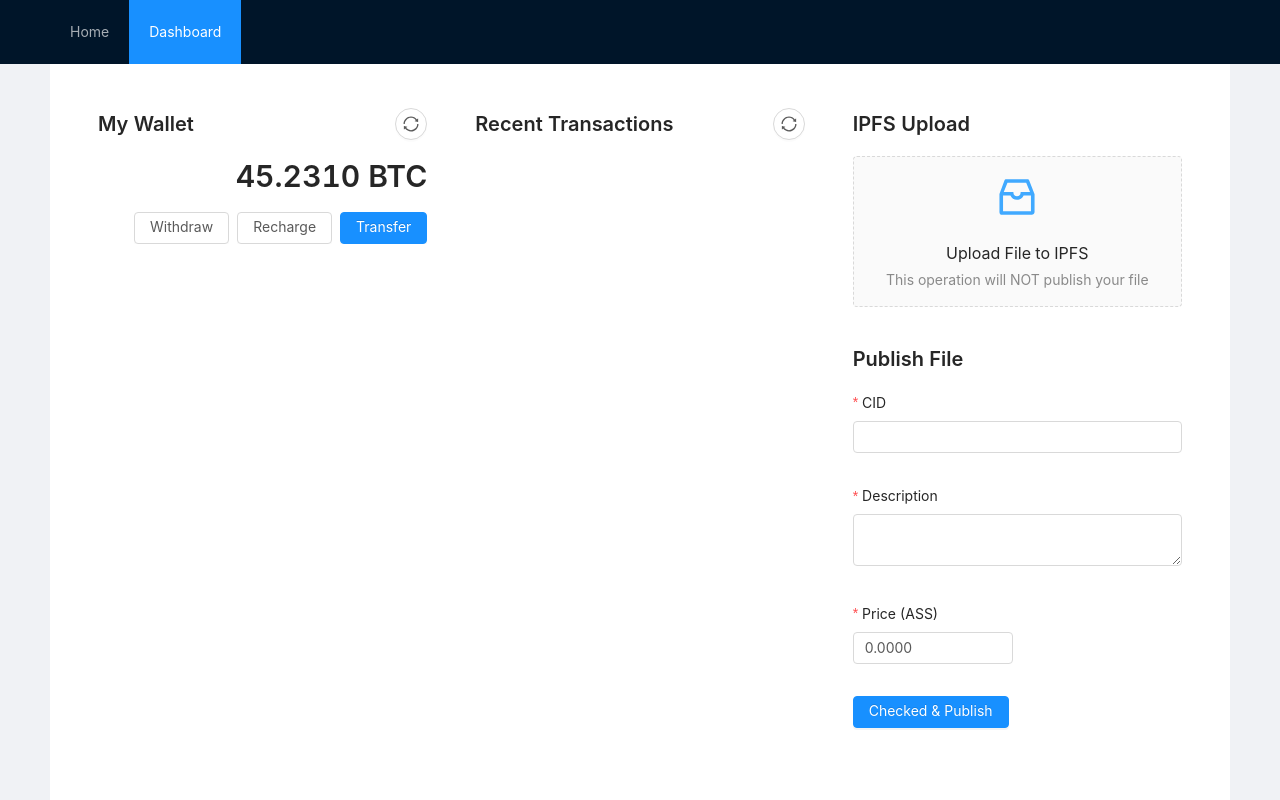
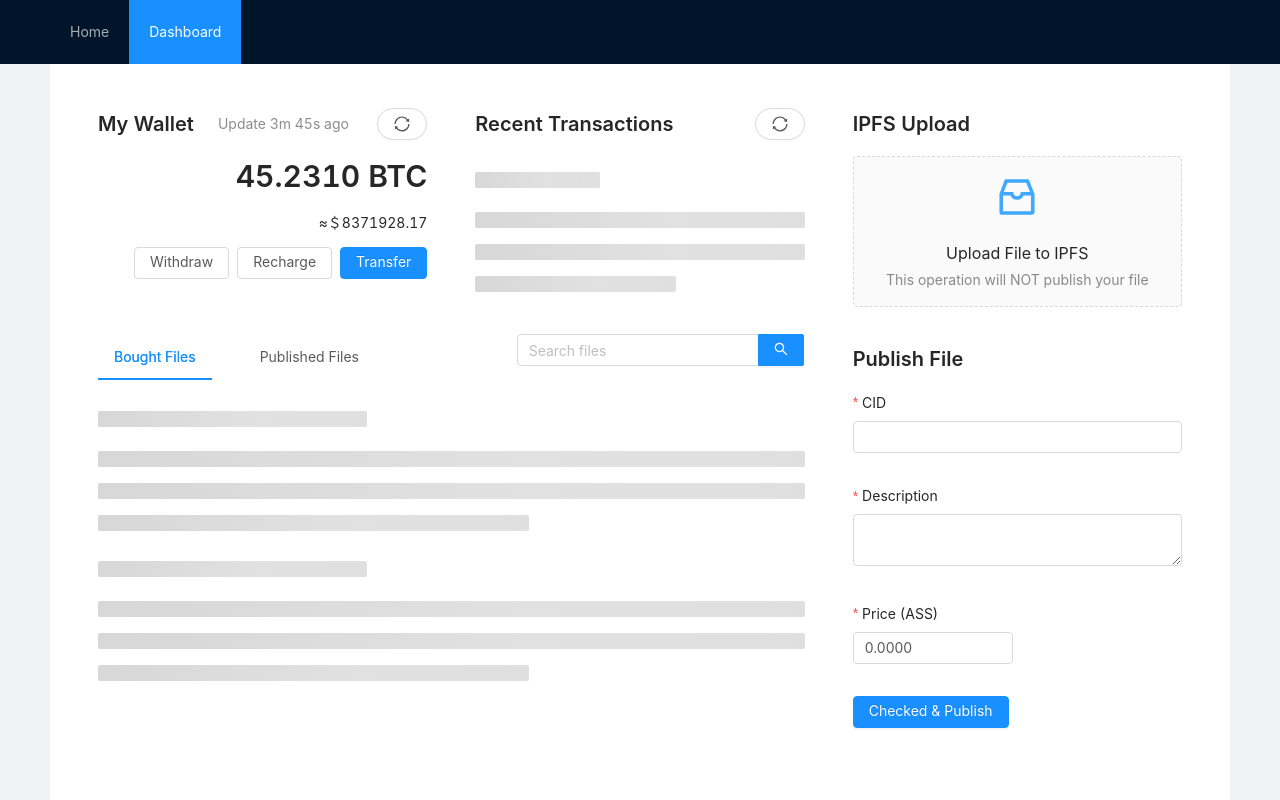
Before and after one commit to m8524769/untitled, a React app in the folder webapp/: page /dashboard in a window 1280 px wide. Shown: the top 800 px of the page. Built offline with nearby package versions, Linux system fonts and the light colour scheme; what eosjs would draw is missing.

Commit message:
Update style

```diff
--- a/webapp/src/router/Dashboard/Dashboard.tsx
+++ b/webapp/src/router/Dashboard/Dashboard.tsx
@@ -1,9 +1,10 @@
 import React from 'react';
-import { Button, PageHeader, Space } from 'antd';
+import { Button, PageHeader, Space, Tabs, Skeleton, Input } from 'antd';
 import IpfsUpload from './component/IpfsUpload';
 import PublishFile from './component/PublishFile';
 import Title from 'antd/lib/typography/Title';
 import { SyncOutlined } from '@ant-design/icons';
+import Paragraph from 'antd/lib/typography/Paragraph';
 
 const Dashboard: React.FC = () => {
   return (
@@ -11,12 +12,13 @@ const Dashboard: React.FC = () => {
       style={{
         display: 'grid',
         gridTemplateColumns: 'repeat(3, 1fr)',
-        // gridGap: '10px',
+        gridAutoRows: 'minmax(auto, 230px)',
       }}
     >
       <PageHeader
         title="My Wallet"
-        extra={<Button shape="circle" icon={<SyncOutlined />} />}
+        subTitle="Update 3m 45s ago"
+        extra={<Button shape="round" icon={<SyncOutlined />} />}
         style={{
           gridColumn: '1 / 2',
           gridRow: '1',
@@ -24,6 +26,7 @@ const Dashboard: React.FC = () => {
         }}
       >
         <Title level={2}>45.2310 BTC</Title>
+        <Paragraph>≈＄8371928.17</Paragraph>
         <Space>
           <Button>Withdraw</Button>
           <Button>Recharge</Button>
@@ -33,32 +36,54 @@ const Dashboard: React.FC = () => {
 
       <PageHeader
         title="Recent Transactions"
-        extra={<Button shape="circle" icon={<SyncOutlined />} />}
+        extra={<Button shape="round" icon={<SyncOutlined />} />}
         style={{
           gridColumn: '2 / 3',
           gridRow: '1',
         }}
-      ></PageHeader>
+      >
+        <Skeleton active />
+      </PageHeader>
 
-      <PageHeader
-        title="IPFS Upload"
+      <div
         style={{
           gridColumn: '3 / 4',
-          gridRow: '1',
+          gridRow: '1 / 5',
         }}
       >
-        <IpfsUpload></IpfsUpload>
-      </PageHeader>
+        <PageHeader title="IPFS Upload">
+          <IpfsUpload></IpfsUpload>
+        </PageHeader>
 
-      <PageHeader
-        title="Publish File"
+        <PageHeader title="Publish File">
+          <PublishFile></PublishFile>
+        </PageHeader>
+      </div>
+
+      <Tabs
+        defaultActiveKey="1"
+        tabBarExtraContent={
+          <Input.Search
+            placeholder="Search files"
+            onSearch={(value: string) => {}}
+            enterButton
+          />
+        }
         style={{
-          gridColumn: '3 / 4',
-          gridRow: '2 / 4',
+          gridColumn: '1 / 3',
+          gridRow: '2 / 5',
+          padding: '16px 24px',
         }}
       >
-        <PublishFile></PublishFile>
-      </PageHeader>
+        <Tabs.TabPane tab="Bought Files" key="1">
+          <Skeleton active />
+          <Skeleton active />
+        </Tabs.TabPane>
+        <Tabs.TabPane tab="Published Files" key="2">
+          <Skeleton active />
+          <Skeleton active />
+        </Tabs.TabPane>
+      </Tabs>
     </div>
   );
 };
```
